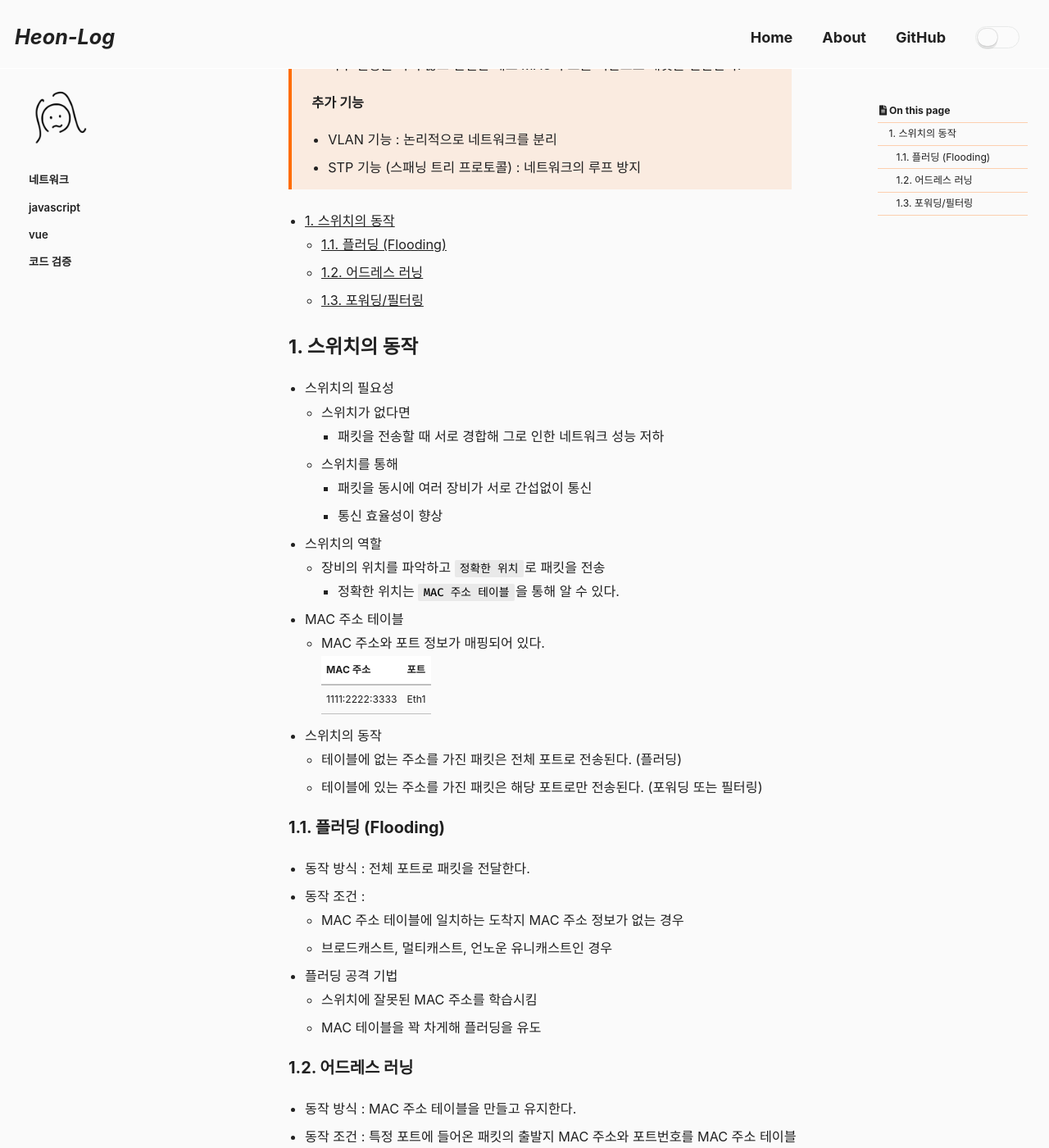
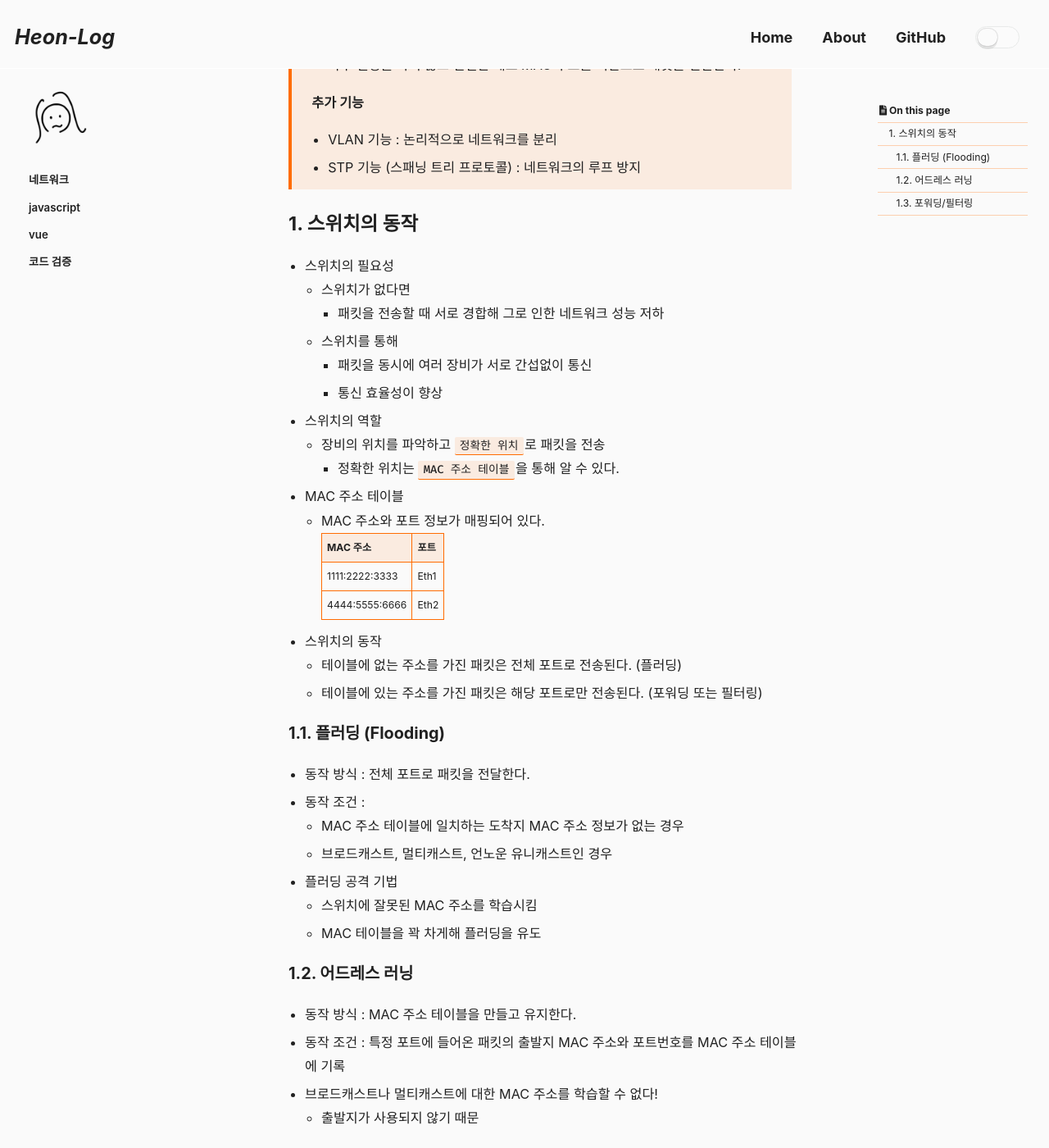
Before and after one commit to choiiis/minimal-mistakes-choiiis-customized, a Jekyll site: the page built from _posts/2024-01-15-network-switch.md, in a window 1280 px wide and 1400 px high, scrolled down 460 px. Shown: the whole window at 82% size. Built offline with Jekyll 4.4.1, drawn with Linux system fonts in a browser that asks for light colours; cached includes are drawn as plain includes; some web fonts are replaced; comment, search, counter and statistics services are not loaded.

Commit message:
css 수정

```diff
--- a/_posts/2024-01-15-network-switch.md
+++ b/_posts/2024-01-15-network-switch.md
@@ -29,11 +29,6 @@ published: true
 > - VLAN 기능 : 논리적으로 네트워크를 분리
 > - STP 기능 (스패닝 트리 프로토콜) : 네트워크의 루프 방지
 
-- [1. 스위치의 동작](#1-스위치의-동작)
-  - [1.1. 플러딩 (Flooding)](#11-플러딩-flooding)
-  - [1.2. 어드레스 러닝](#12-어드레스-러닝)
-  - [1.3. 포워딩/필터링](#13-포워딩필터링)
-
 ## 1. 스위치의 동작
 
 - 스위치의 필요성
@@ -54,6 +49,7 @@ published: true
     | MAC 주소       | 포트 |
     | -------------- | ---- |
     | 1111:2222:3333 | Eth1 |
+    | 4444:5555:6666 | Eth2 |
 
 - 스위치의 동작
   - 테이블에 없는 주소를 가진 패킷은 전체 포트로 전송된다. (플러딩)
--- a/_sass/minimal-mistakes/_tables.scss
+++ b/_sass/minimal-mistakes/_tables.scss
@@ -17,19 +17,19 @@ table {
 }
 
 thead {
-  background-color: $border-color;
-  border-bottom: 2px solid mix(#000, $border-color, 25%);
+  background: var(--highlight-color);
 }
 
 th {
   padding: 0.5em;
   font-weight: bold;
   text-align: left;
+  border: 1px solid var(--primary-color);
 }
 
 td {
   padding: 0.5em;
-  border-bottom: 1px solid mix(#000, $border-color, 25%);
+  border: 1px solid var(--primary-color);
 }
 
 tr,
--- a/_sass/minimal-mistakes/custom/_color.scss
+++ b/_sass/minimal-mistakes/custom/_color.scss
@@ -8,7 +8,8 @@ $sign-color: #70cac3; /* Downy */
   --bg-white-color: #fafafa;
   --text-color: #212121;
   --text-white-color: #fafafa;
-  --primary-color: hsl(175, 46%, 62%);
+  --highlight-color: rgba(255, 108, 2, 0.1);
+  --primary-color: #ff6c02;
   --primary-hover-color: hsl(175, 25%, 45%);
   --page-footer-color: #333333;
   --page-footer-hover-color: #000000;
@@ -21,7 +22,8 @@ $sign-color: #70cac3; /* Downy */
   --bg-white-color: #fafafa;
   --text-color: #fafafa;
   --text-white-color: #fafafa;
-  --primary-color: hsl(175, 46%, 62%);
+  --highlight-color: rgba(255, 108, 2, 0.1);
+  --primary-color: #ff6c02;
   --primary-hover-color: hsl(175, 25%, 45%);
   --page-footer-color: #333333;
   --page-footer-hover-color: #000000;
--- a/assets/css/main.scss
+++ b/assets/css/main.scss
@@ -107,6 +107,12 @@ p {
   color: var(--text-color);
 }
 
+.highlighter-rouge {
+  background: var(--highlight-color);
+  border-bottom: 1px solid var(--primary-color);
+  color: var(--text-color);
+}
+
 .page__footer {
   background: var(--bg-color);
   color: var(--text-color);
```
